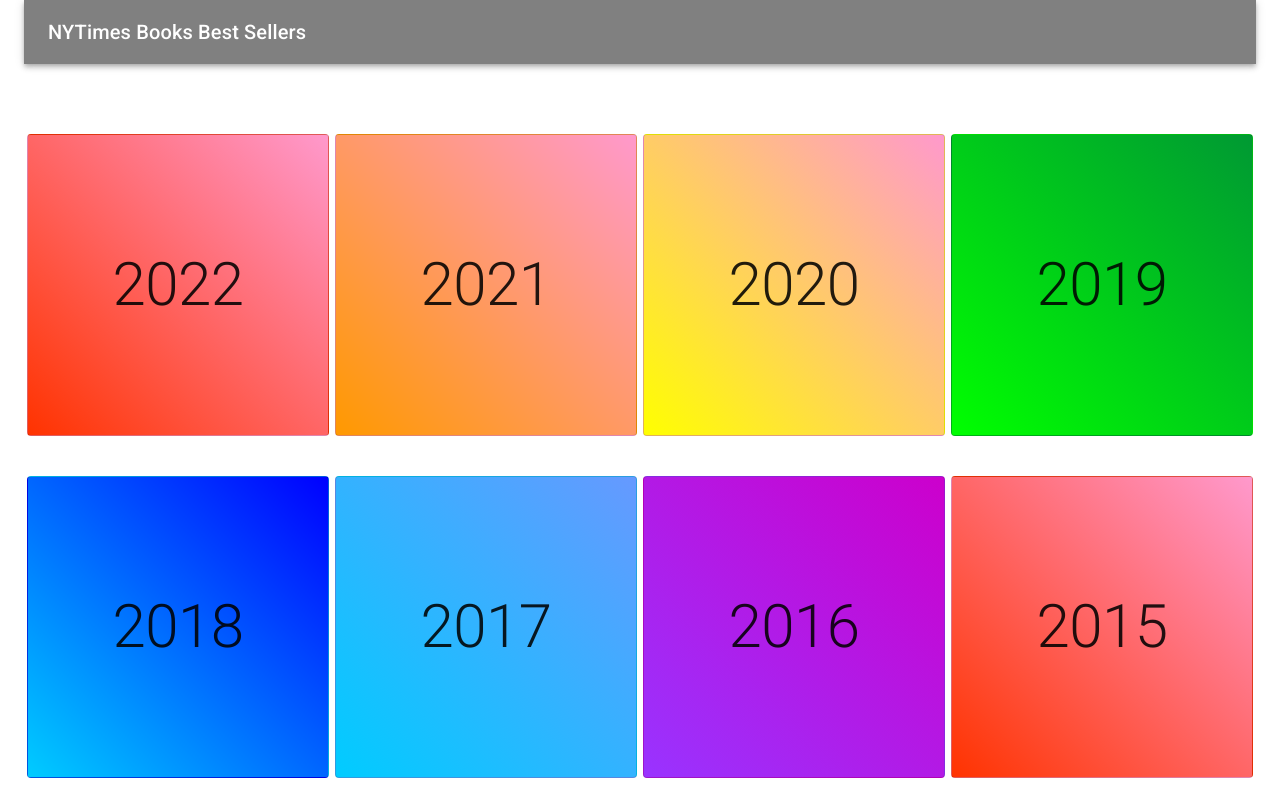
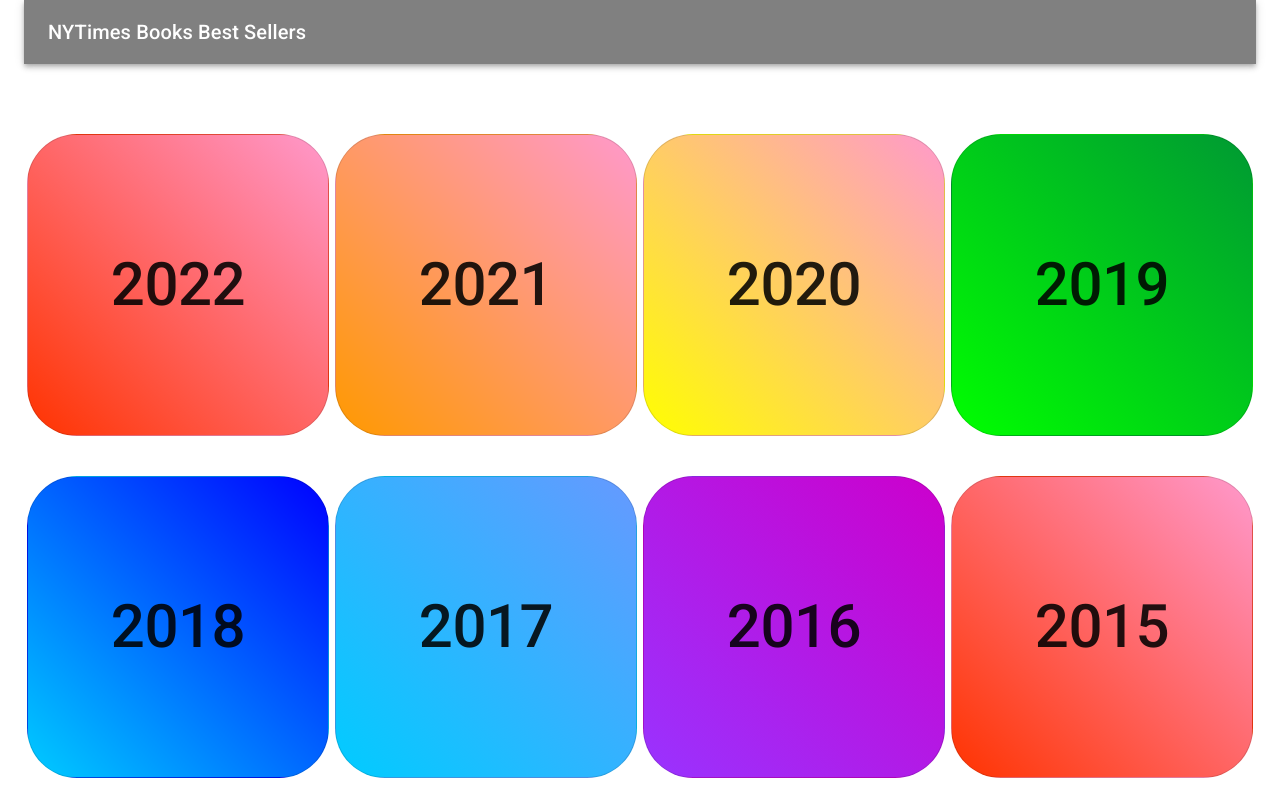
Before and after one commit to cyyeh/nytimes-books-best-sellers, a React (Create React App) app: page / in a window 1280 px wide. Built offline with nearby package versions, Linux system fonts and the light colour scheme; no server answers.

Commit message:
update style

```diff
--- a/src/components/block/block.component.jsx
+++ b/src/components/block/block.component.jsx
@@ -17,8 +17,13 @@ const BlockContent = styled(Paper)`
   display: flex;
   align-items: center;
   justify-content: center;
-  background: ${props => `linear-gradient(to top right, ${props.backgroundStart} 0%, ${props.backgroundEnd} 100%)`};
+  background: ${props => `linear-gradient(to top right, ${props.backgroundstart} 0%, ${props.backgroundend} 100%)`};
   cursor: pointer;
+  border-radius: 50px;
+`
+
+const BlockText = styled(Typography)`
+  font-weight: 500;
 `
 
 const Block = ({ data, index, history }) => (
@@ -27,13 +32,13 @@ const Block = ({ data, index, history }) => (
       elevation={6}
       variant="outlined"
       squared="true"
-      backgroundStart={COLORS[index % 7][0]}
-      backgroundEnd={COLORS[index % 7][1]}
+      backgroundstart={COLORS[index % 7][0]}
+      backgroundend={COLORS[index % 7][1]}
       onClick={() => history.push(`/books/${data}`)}
     >
-      <Typography variant="h2" component="h3">
+      <BlockText variant="h2" component="h3">
         {data}
-      </Typography>
+      </BlockText>
     </BlockContent>
   </BlockContainer>
 )
```
